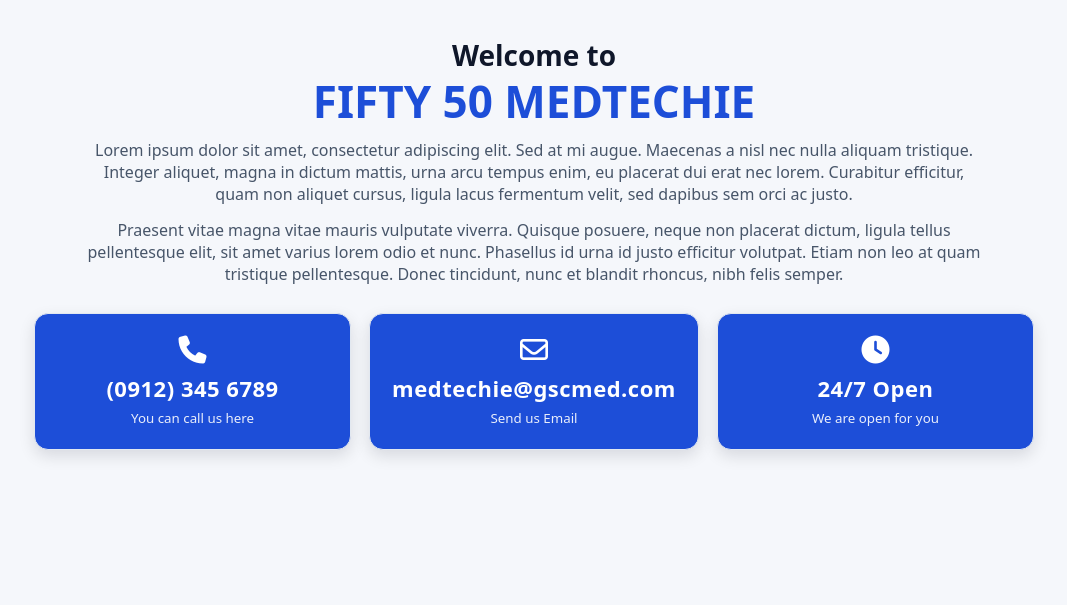
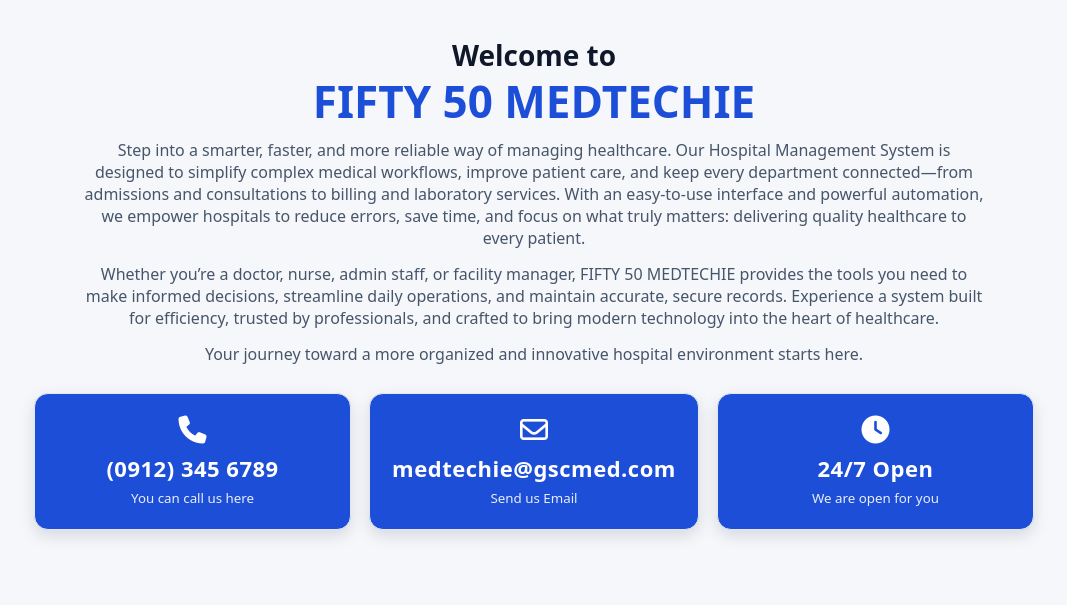
Before and after one commit to ainreach/HMS-G1, a CodeIgniter 4 app: the page made by app/Views/home/index.php in a window 1280 px wide. Shown: the part 67-672 px from the top of the page, without its empty margins (106-1173 px from the left). Run offline with PHP 8.4 and a stand-in for CodeIgniter, Linux system fonts and the light colour scheme; the template is opened without the code that fills it, so the values that code supplies are empty; some libraries are stand-ins or nearby versions.

Commit message:
Made an Introduction in the Home Page

```diff
--- a/app/Views/home/index.php
+++ b/app/Views/home/index.php
@@ -67,13 +67,14 @@
         FIFTY 50 MEDTECHIE
       </h1>
       <p>
-        Lorem ipsum dolor sit amet, consectetur adipiscing elit. Sed at mi augue. Maecenas a nisl nec nulla aliquam tristique.
-        Integer aliquet, magna in dictum mattis, urna arcu tempus enim, eu placerat dui erat nec lorem. Curabitur efficitur, quam non aliquet cursus, ligula lacus fermentum velit, sed dapibus sem orci ac justo.
+        Step into a smarter, faster, and more reliable way of managing healthcare. Our Hospital Management System is designed to simplify complex medical workflows, improve patient care, and keep every department connected—from admissions and consultations to billing and laboratory services. With an easy-to-use interface and powerful automation, we empower hospitals to reduce errors, save time, and focus on what truly matters: delivering quality healthcare to every patient.
       </p>
       <p>
-        Praesent vitae magna vitae mauris vulputate viverra. Quisque posuere, neque non placerat dictum, ligula tellus pellentesque elit, sit amet varius lorem odio et nunc. Phasellus id urna id justo efficitur volutpat. Etiam non leo at quam
-        tristique pellentesque. Donec tincidunt, nunc et blandit rhoncus, nibh felis semper.
+        Whether you’re a doctor, nurse, admin staff, or facility manager, FIFTY 50 MEDTECHIE provides the tools you need to make informed decisions, streamline daily operations, and maintain accurate, secure records. Experience a system built for efficiency, trusted by professionals, and crafted to bring modern technology into the heart of healthcare.
       </p>
+      <p>
+        Your journey toward a more organized and innovative hospital environment starts here.
+</p>
     </section>
 
     <section class="cards" aria-label="Quick contacts">
```
